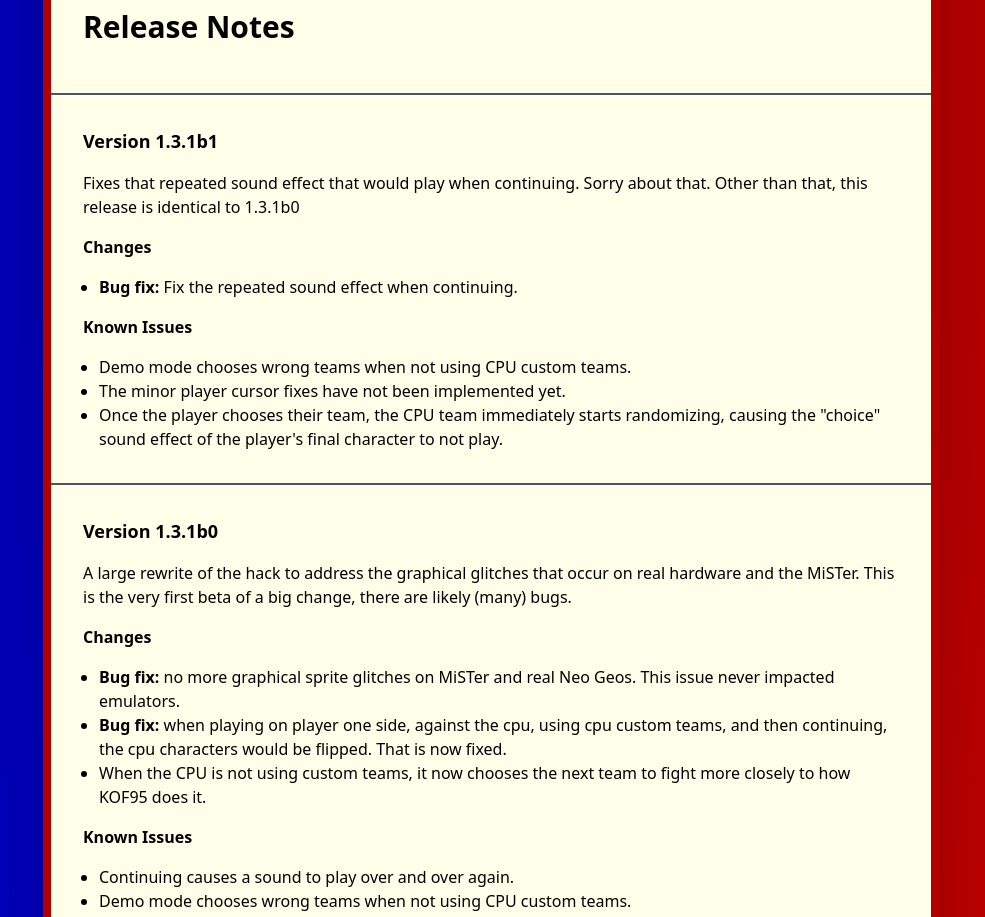
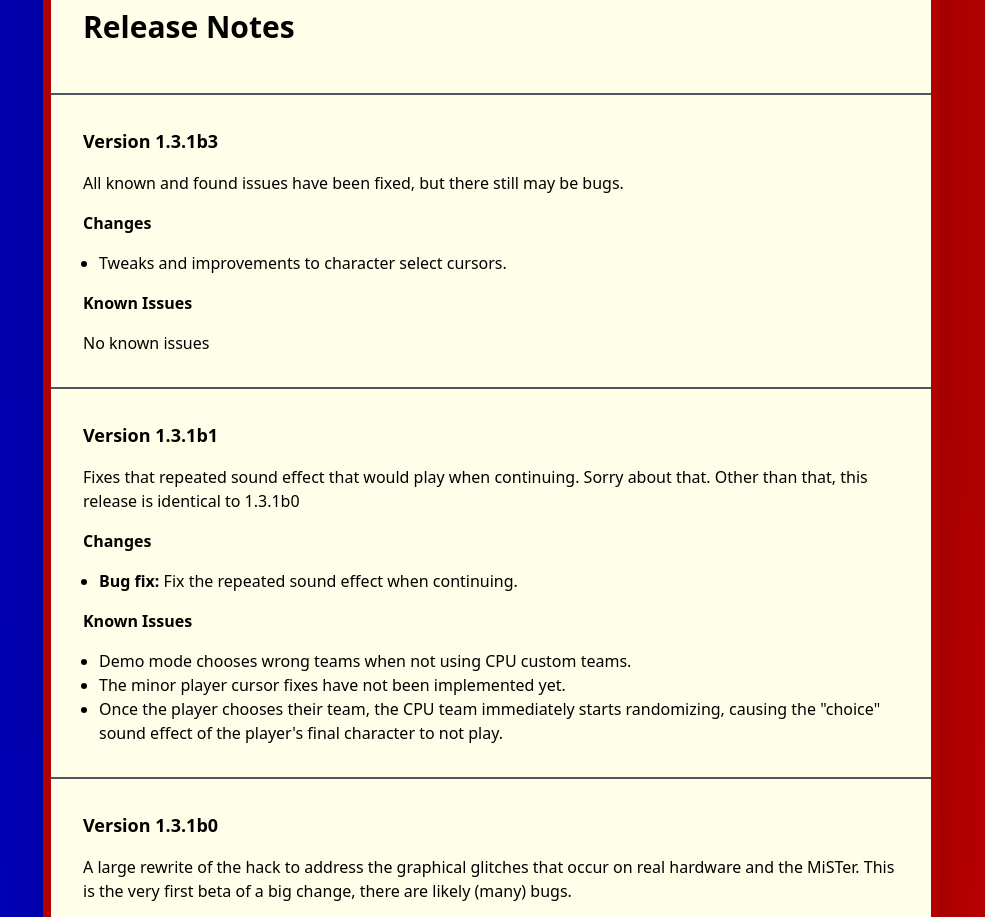
Before and after one commit to city41/neorh, a Next.js app: page / in a window 1280 px wide. Shown: the part 3280-4197 px from the top of the page, without its empty margins (149-1134 px from the left). Built offline with nearby package versions, Linux system fonts and the light colour scheme.

Commit message:
v1.3.1b3

```diff
--- a/src/components/IndexPage/IndexPage.tsx
+++ b/src/components/IndexPage/IndexPage.tsx
@@ -189,6 +189,18 @@ function IndexPage() {
           <h2 className={styles.pageHeader}>Release Notes</h2>
         </div>
         <div className="mb-16">
+          <Hr />
+          <h3 className="heading text-lg font-bold pb-4">Version 1.3.1b3</h3>
+          <p>
+            All known and found issues have been fixed, but there still may be
+            bugs.
+          </p>
+          <h4 className="heading font-bold py-4">Changes</h4>
+          <ul className="list-disc ml-4">
+            <li>Tweaks and improvements to character select cursors.</li>
+          </ul>
+          <h4 className="heading font-bold py-4">Known Issues</h4>
+          <p>No known issues</p>
           <Hr />
           <h3 className="heading text-lg font-bold pb-4">Version 1.3.1b1</h3>
           <p>
```
Also changed, not shown: 2 other files (tests, documents, lock files or other folders).
